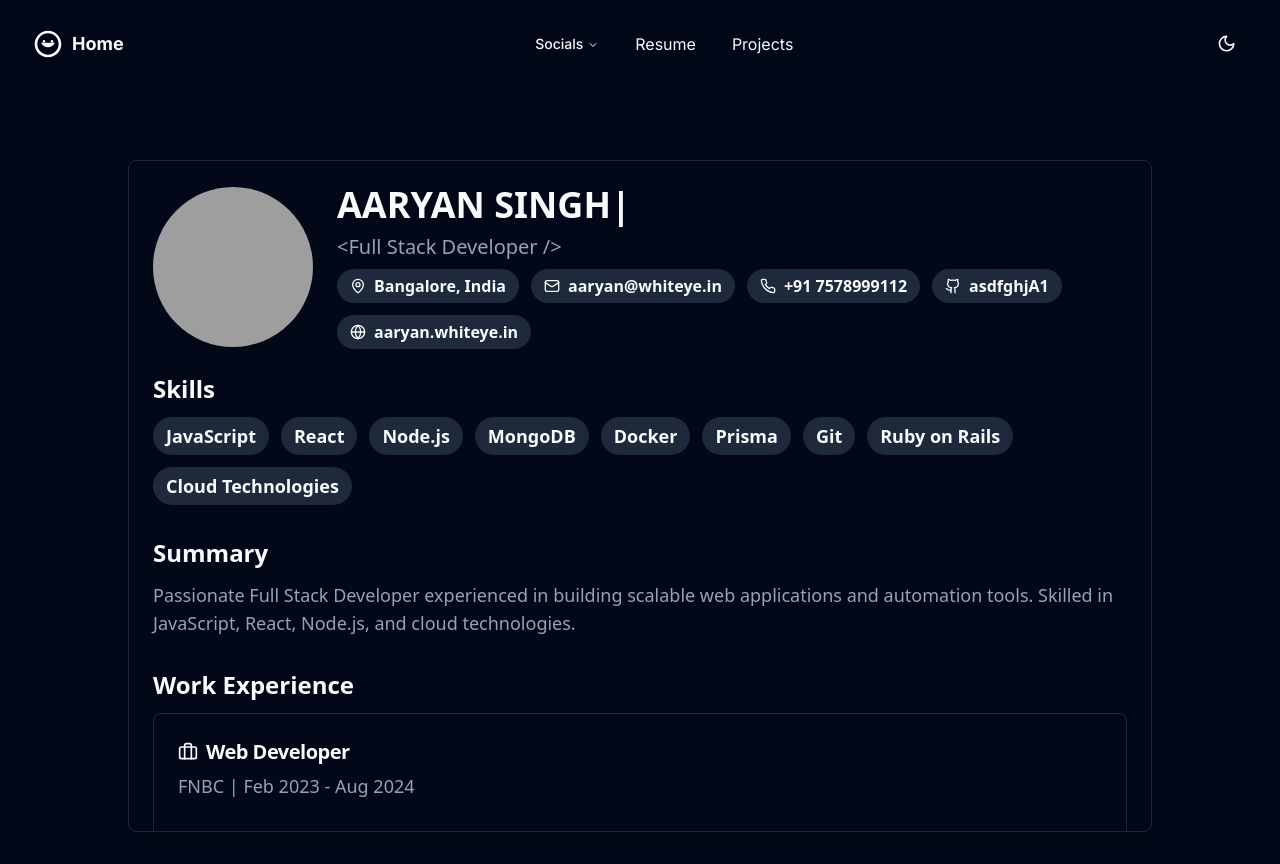
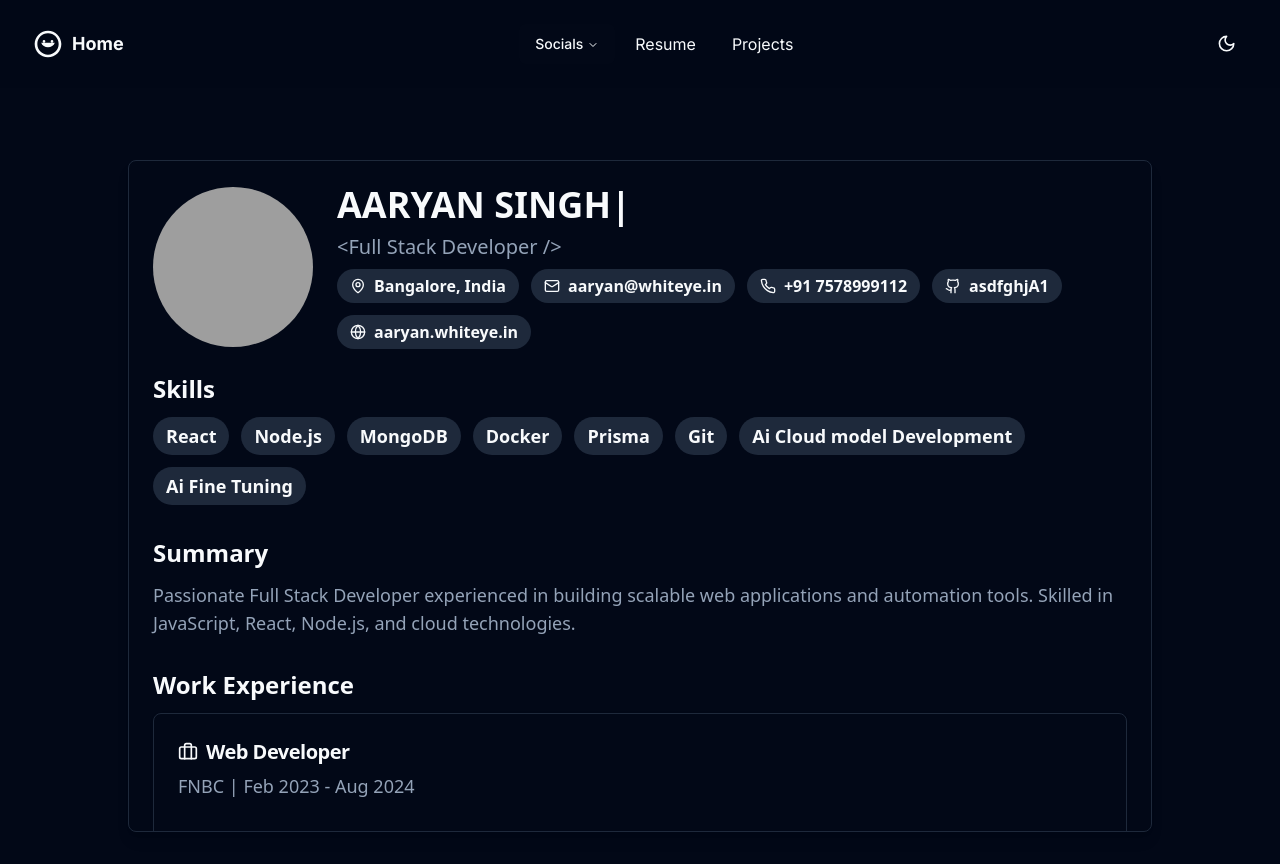
Before and after one commit to maskjelly/whiteye.in, a Next.js app: page /Resume in a window 1280 px wide. Built offline with nearby package versions, Linux system fonts and the light colour scheme; grey boxes are pictures that could not be loaded.

Commit message:
Updated Couple of skills tab to make them more refined

```diff
--- a/app/Resume/page.tsx
+++ b/app/Resume/page.tsx
@@ -67,7 +67,7 @@ export default function Resume() {
         <section>
             <h2 className="text-2xl font-semibold mb-3">Skills</h2>
             <div className="flex flex-wrap gap-3">
-              {['JavaScript', 'React', 'Node.js', 'MongoDB', 'Docker', 'Prisma', 'Git', 'Ruby on Rails', 'Cloud Technologies'].map((skill) => (
+              {['React', 'Node.js', 'MongoDB', 'Docker', 'Prisma', 'Git', 'Ai Cloud model Development' , 'Ai Fine Tuning'].map((skill) => (
                 <Badge key={skill} variant="secondary" className="text-lg py-1 px-3">
                   {skill}
                 </Badge>
```
